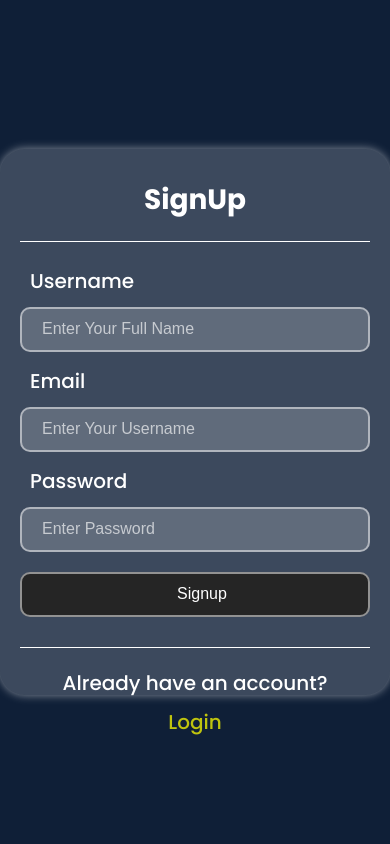
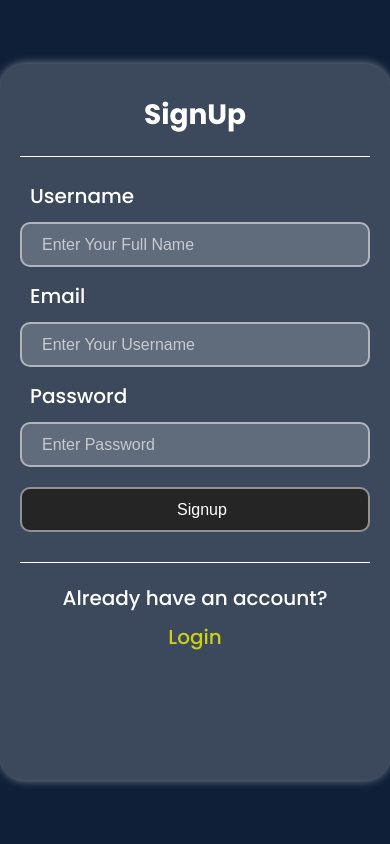
Before and after one commit to BensonTochukwu/todo-app, a Django app: page /signup/ in a window 390 px wide. Run offline with Django 5.2, Linux system fonts and the light colour scheme; some web fonts are replaced.

Commit message:
Css edit

```diff
--- a/todo/todo/static/css/index.css
+++ b/todo/todo/static/css/index.css
@@ -187,7 +187,7 @@ a:hover {
 @media screen and (max-width: 768px) {
     .signup-box {
         width: 90%;
-        height: 60vh;
+        height: 80vh;
         padding: 20px;
     }
 
```
